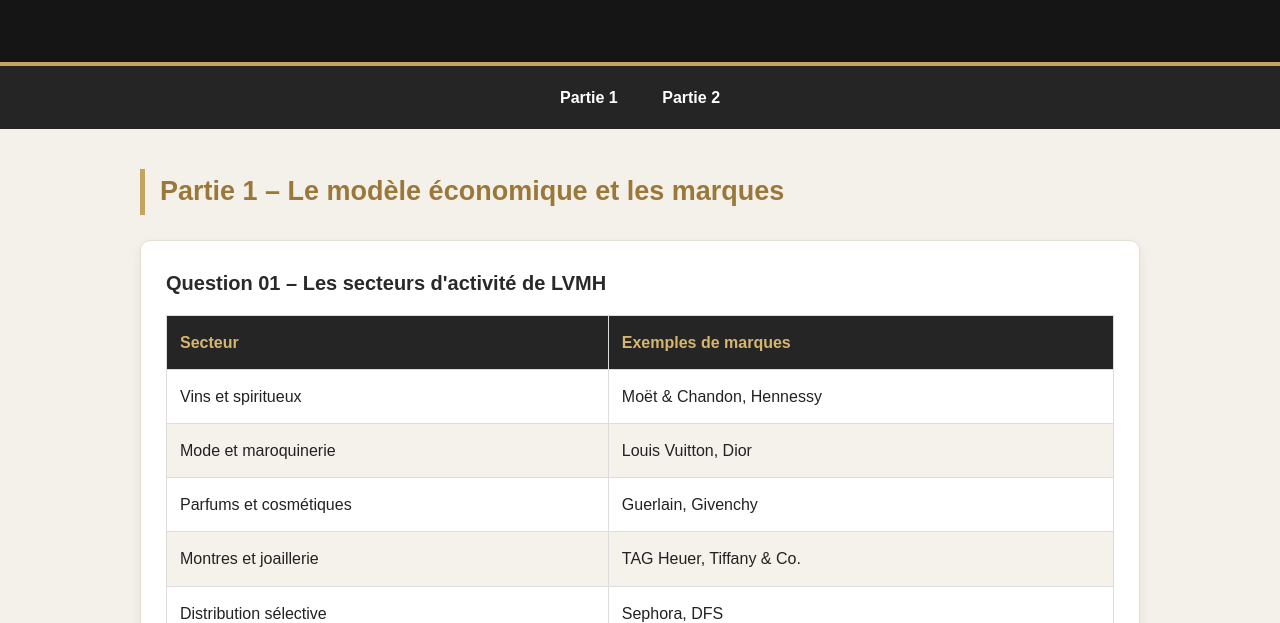
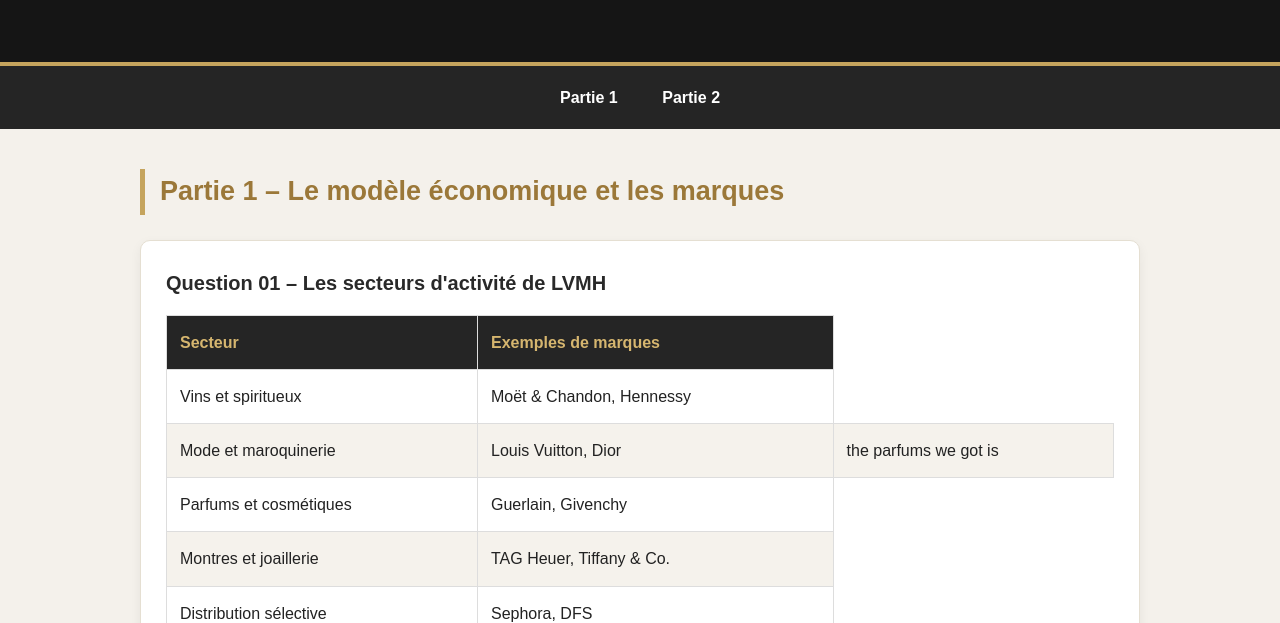
Before and after one commit to momoh6854-spec/lvmh-project, a plain HTML site: page index.html in a window 1280 px wide. Shown: the part 177-800 px from the top of the page. Drawn offline with Linux system fonts and the light colour scheme.

Commit message:
Add description for perfumes in index.html

```diff
--- a/index.html
+++ b/index.html
@@ -46,6 +46,7 @@
               <tr>
                 <td>Mode et maroquinerie</td>
                 <td>Louis Vuitton, Dior</td>
+                <td>the parfums we got is </td>
               </tr>
 
               <tr>
```
